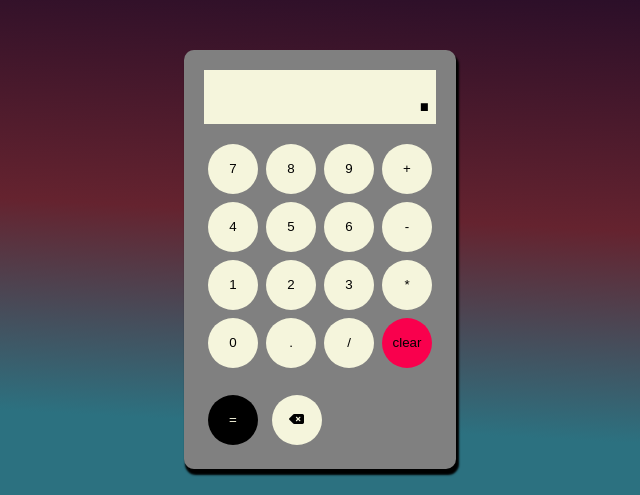
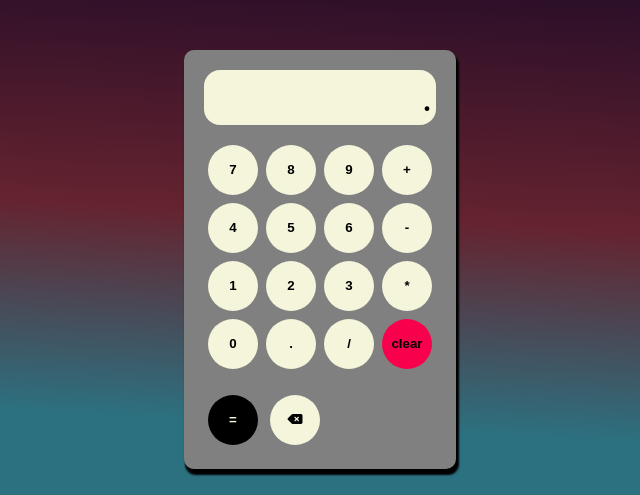
Before and after one commit to JCGViljoen/calculator1, a plain HTML site: page index.html in a window 1280 px wide. Shown: the part 149-644 px from the top of the page, 320-960 px from the left. Drawn offline with Linux system fonts and the light colour scheme.

Commit message:
styling to calculator box

```diff
--- a/script/script.js
+++ b/script/script.js
@@ -25,7 +25,7 @@ function calculate(button){
 
      console.log(calculation);
 
-
+    // backspace btn
      function backspace() {
         calculation.pop();
         theCalculation = calculation.join('');
@@ -39,5 +39,3 @@ function calculate(button){
           button.addEventListener('click', () => calculate(button));
         }
       });
-
-      btn.addEventListener(KeyboardEvent)
--- a/styling/style.css
+++ b/styling/style.css
@@ -1,11 +1,9 @@
+
 body{
     display: flex;
     justify-content: center;
     align-items: center;
     height: 100vh;
-    font-weight: bold;
-    font-family: cursive;
-
     /* color gradient css */
     background: rgb(2,0,36);
     background: linear-gradient(183deg, rgba(2,0,36,1) 0%, rgba(101,35,47,1) 45%, rgba(44,113,128,1) 69%);
@@ -33,6 +31,8 @@ button {
     height: 50px;
     border-radius: 25px;
     margin: 4px;
+    font-size: 300;
+    font-weight: bold;
 }
 button:hover{
     background-color: #f9004d;
@@ -57,6 +57,7 @@ button:active{
 }
 .screen{
     width: 14rem;
+    border-radius: 1rem;
     background-color: beige;
     font-size: 2.5rem;
     text-align: end;
```
